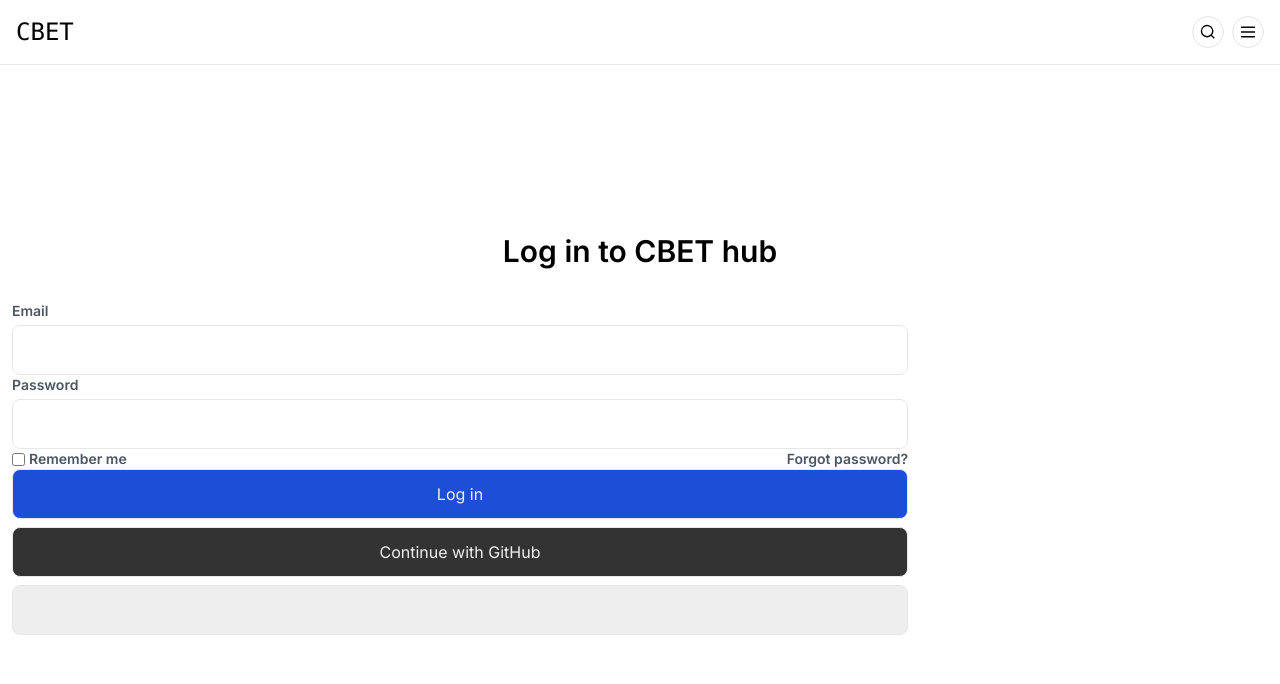
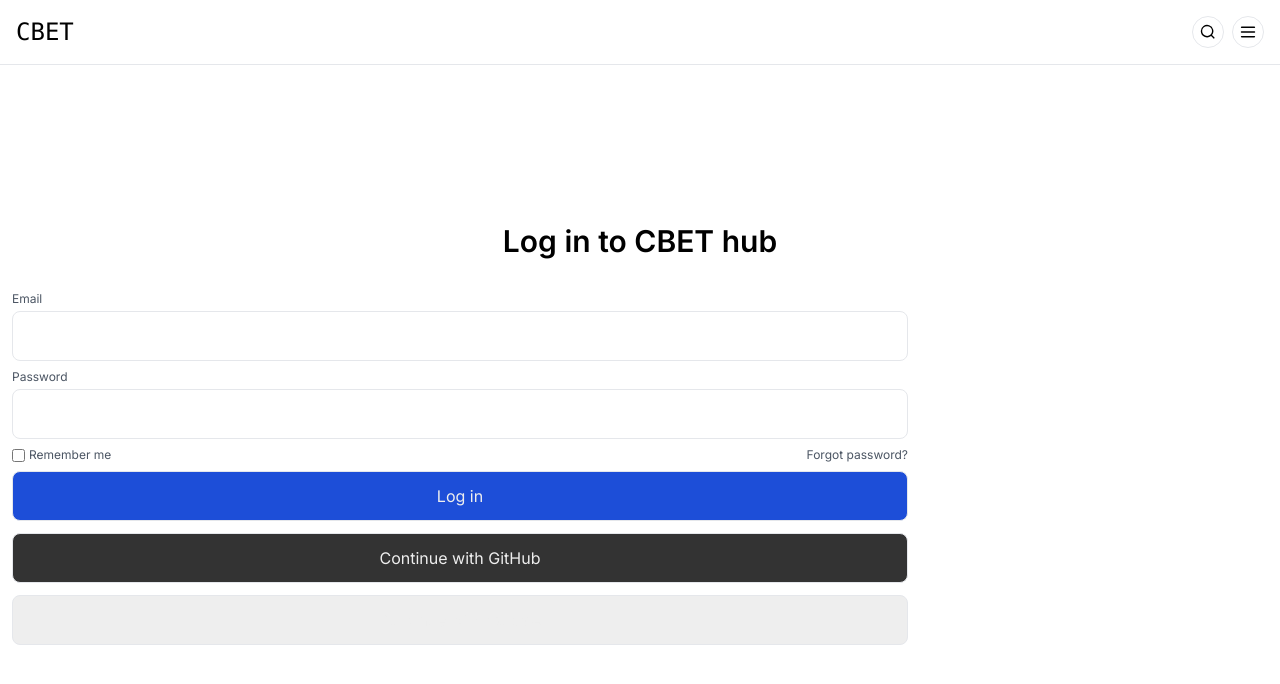
Before and after one commit to jdboachie/cbethub, a Next.js app: page /login in a window 1280 px wide. Shown: the top 684 px of the page. Built offline with nearby package versions, Linux system fonts and the light colour scheme.

Commit message:
dev update

```diff
--- a/app/layout.tsx
+++ b/app/layout.tsx
@@ -2,13 +2,12 @@ import type { Metadata } from 'next'
 import { Inter } from 'next/font/google'
 import './globals.css'
 
-import Header from '@/components/Header'
 
 
 const inter = Inter({ subsets: ['latin'] })
 
 export const metadata: Metadata = {
-  title: 'Create Next App',
+  title: 'CBET Hub',
   description: 'Generated by create next app',
 }
 
--- a/app/login/page.tsx
+++ b/app/login/page.tsx
@@ -13,24 +13,28 @@ const LoginPage = () => {
             <h1 className="p-4 mb-4 text-center font-semibold text-3xl dark:text-[#eee]">
                 Log in to CBET hub
             </h1>
-            <div className="flex flex-col space-y-2 max-w-4xl">
-                <form action="" method="post">
+            <div className="flex flex-col space-y-3 max-w-4xl">
+                <form
+                    action=""
+                    method="post"
+                    className="space-y-2"
+                    >
                     <div className="flex flex-col space-y-1">
-                        <label htmlFor="email" className="text-sm font-semibold text-gray-600 dark:text-[#eee]">Email</label>
+                        <label htmlFor="email" className="text-xs text-gray-600 dark:text-[#eee]">Email</label>
                         <input
                             type="email"
                             name="email"
                             id="email"
-                            className="p-3 border rounded-lg dark:border-[#333]"
+                            className="p-3 border rounded-lg bg-white dark:bg-black dark:border-[#333]"
                         />
                     </div>
                     <div className="flex flex-col space-y-1">
-                        <label htmlFor="password" className="text-sm font-semibold text-gray-600 dark:text-[#eee]">Password</label>
+                        <label htmlFor="password" className="text-xs text-gray-600 dark:text-[#eee]">Password</label>
                         <input
                             type="password"
                             name="password"
                             id="password"
-                            className="p-3 border rounded-lg dark:border-[#333]"
+                            className="p-3 border rounded-lg bg-white dark:bg-black dark:border-[#333]"
                         />
                     </div>
                     <div className="flex justify-between items-center">
@@ -41,11 +45,11 @@ const LoginPage = () => {
                                 id="remember"
                                 className="p-3 border rounded-lg dark:border-[#333]"
                             />
-                            <label htmlFor="remember" className="text-sm font-semibold text-gray-600 dark:text-[#eee]">Remember me</label>
+                            <label htmlFor="remember" className="text-xs text-gray-600 dark:text-[#eee]">Remember me</label>
                         </div>
                         <Link
                             href="/forgot-password"
-                            className="text-sm font-semibold text-gray-600 dark:text-[#eee]"
+                            className="text-xs text-gray-600 dark:text-[#eee]"
                         >
                                 Forgot password?
                         </Link>
```
